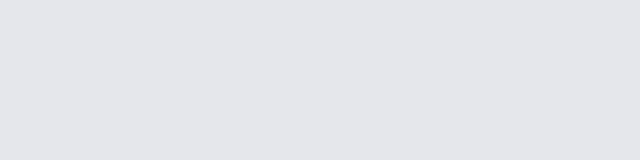
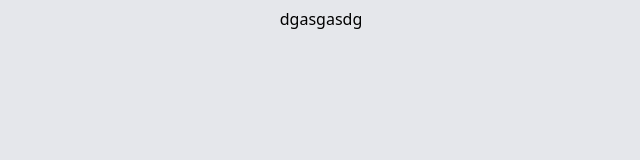
Before and after one commit to mrsaladbutt/test2, a plain HTML site: page index.html in a window 1280 px wide. Shown: the whole page, without its empty margins (319-959 px from the left). Drawn offline with Linux system fonts and the light colour scheme.

Commit message:
update index

```diff
--- a/index.html
+++ b/index.html
@@ -7,5 +7,7 @@
     <link rel="stylesheet" href="/style.css" />
     <title>Document</title>
   </head>
-  <body></body>
+  <body>
+    dgasgasdg
+  </body>
 </html>
```
